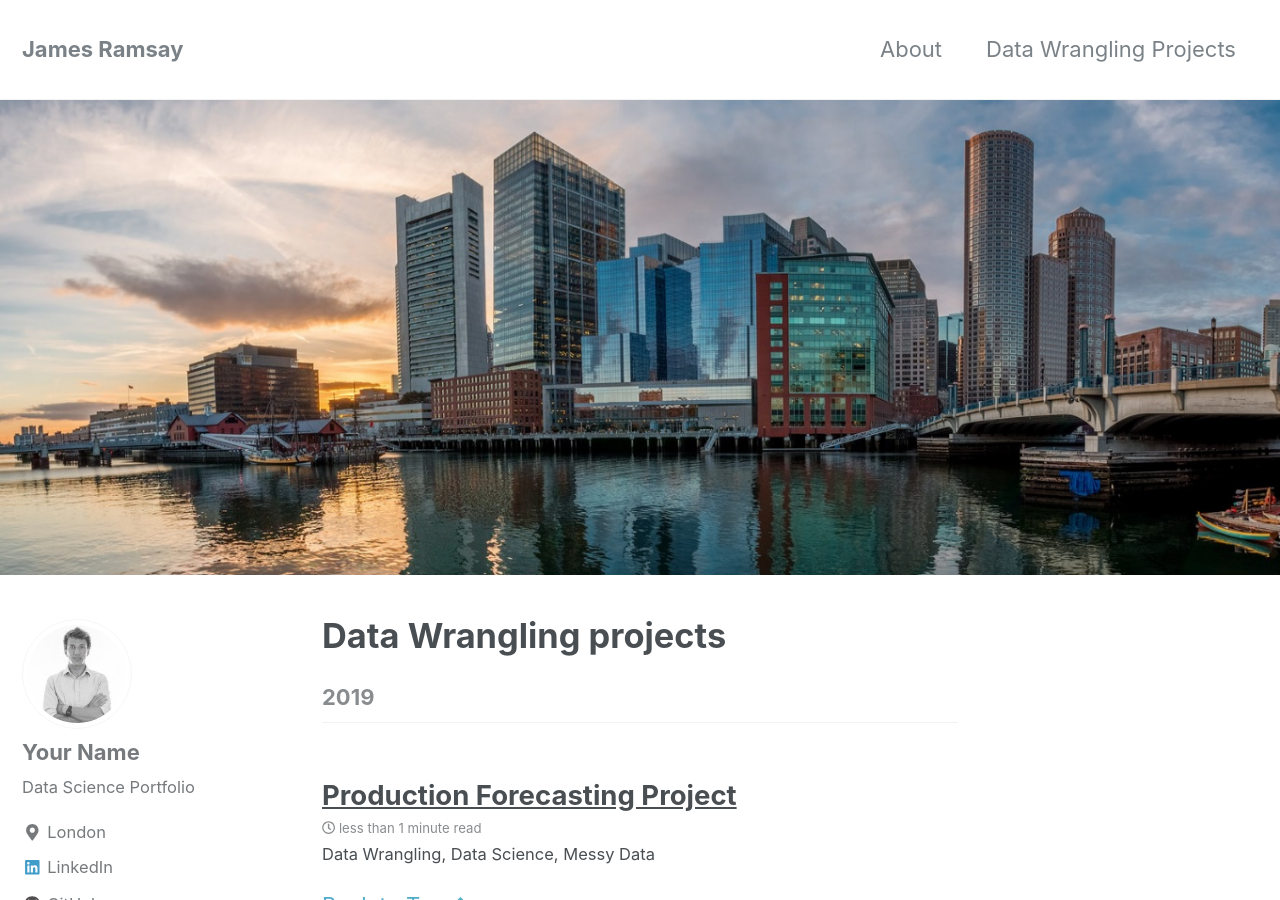
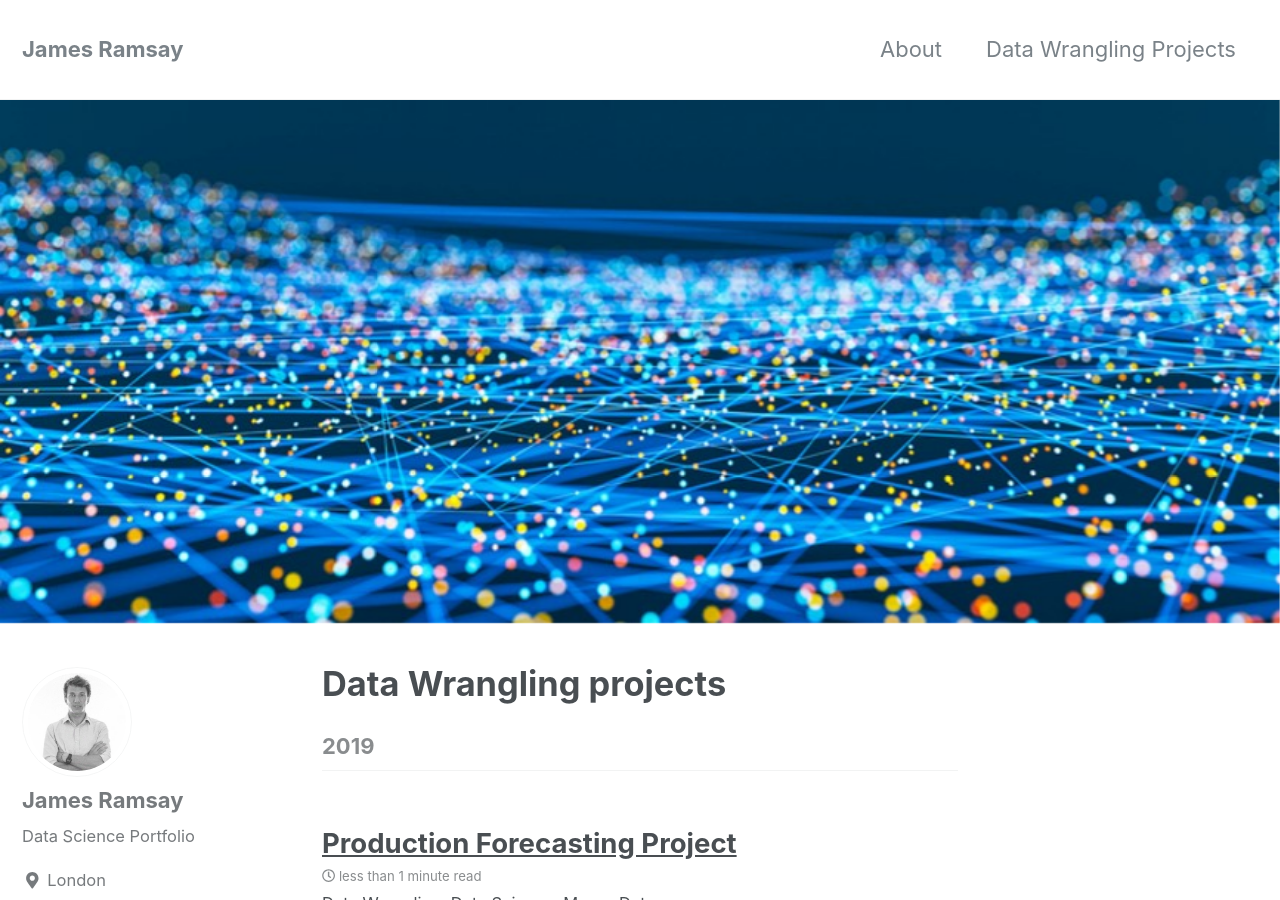
Before and after one commit to jamesramsay100/jamesramsay100.github.io, a Jekyll site: the page built from _pages/machinelearning.md, in a window 1280 px wide and 900 px high. Built offline with Jekyll 4.4.1, drawn with Linux system fonts in a browser that asks for light colours; nearby versions of some CDN libraries.

Commit message:
Change name on main page

```diff
--- a/_config.yml
+++ b/_config.yml
@@ -84,7 +84,7 @@ analytics:
 
 # Site Author
 author:
-  name             : "Your Name"
+  name             : "James Ramsay"
   avatar           : "/images/LinkedIn_picture.jpg" # path of avatar image, e.g. "/assets/images/bio-photo.jpg"
   bio              : "Data Science Portfolio"
   location         : "London"
--- a/_pages/machinelearning.md
+++ b/_pages/machinelearning.md
@@ -4,5 +4,5 @@ permalink: /data-wrangling/
 title: "Data Wrangling projects"
 author_profile: true
 header:
-  image: "/images/fort point.png"
+  image: "/images/data-and-connections_crop.jpg"
 ---
```
Also changed, not shown: _pages/about.md (+1 -1 lines).
